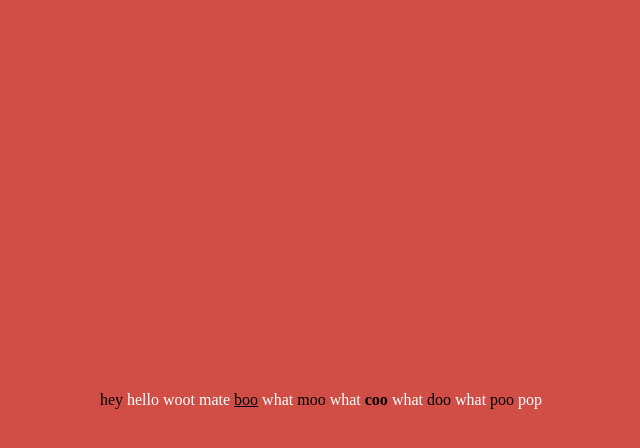
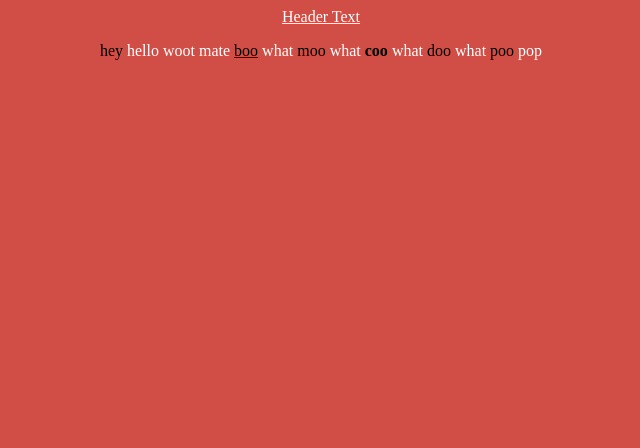
Before and after one commit to aks-/quick-dirty-hack-to-get-work-done, a plain HTML site: page index.html in a window 1280 px wide. Shown: the whole page, without its empty margins (319-959 px from the left). Drawn offline with Linux system fonts and the light colour scheme.

Commit message:
add header

```diff
--- a/index.html
+++ b/index.html
@@ -1,5 +1,6 @@
 <link rel="stylesheet" type="text/css" href="./style.css" />
 <body>
+  <header>Writing</header>
   <div class="text-container"></div>
 </body>
 
--- a/index.js
+++ b/index.js
@@ -1,3 +1,5 @@
+const headertext = 'Header Text'
+
 let content = `
   { hey } hello woot mate <boo> what { moo } what { coo } what { doo } what { poo } pop
 `
@@ -7,12 +9,13 @@ content = content.replace(/</g, '<span class="black underline">')
 content = content.replace(/>/g, '</span>')
 content = content.replace(/{/g, '<span class="black">')
 content = content.replace(/}/g, '</span>')
-console.log(content)
 
 const textContainer = document.querySelector('.text-container')
 const poppedWord = document.querySelector('.pop')
+const header = document.querySelector('header')
 let blacks = null
 
+header.textContent = headertext
 function addContent (content) {
   textContainer.innerHTML = `<p>${content}</p>`
   blacks = document.querySelectorAll('.black')
--- a/style.css
+++ b/style.css
@@ -1,11 +1,15 @@
 body {
   display: flex;
-  flex-direction: row;
+  flex-direction: column;
   justify-content: center;
   align-items: center;
   background: #d04e46;
   color: white;
   font-family: "Helvetica Light"
+}
+
+header {
+  text-decoration: underline;
 }
 
 .black {
```
